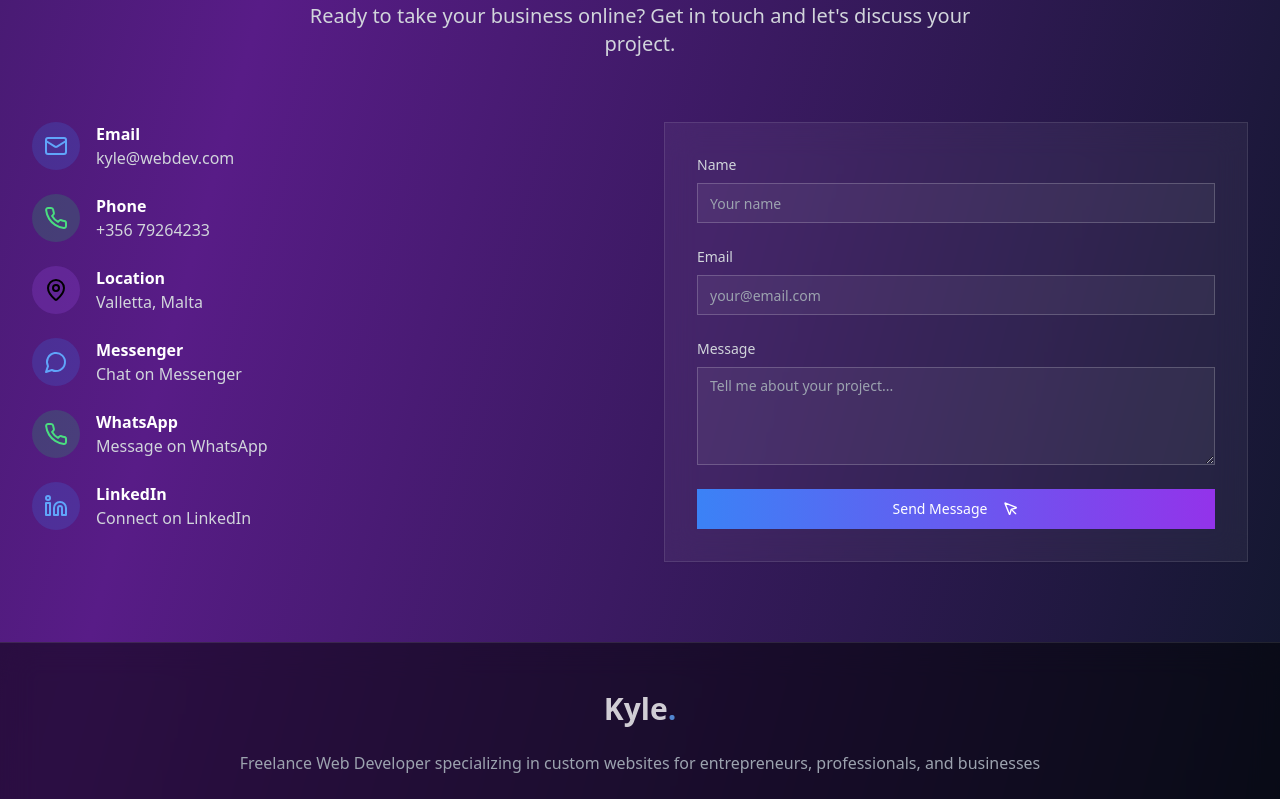
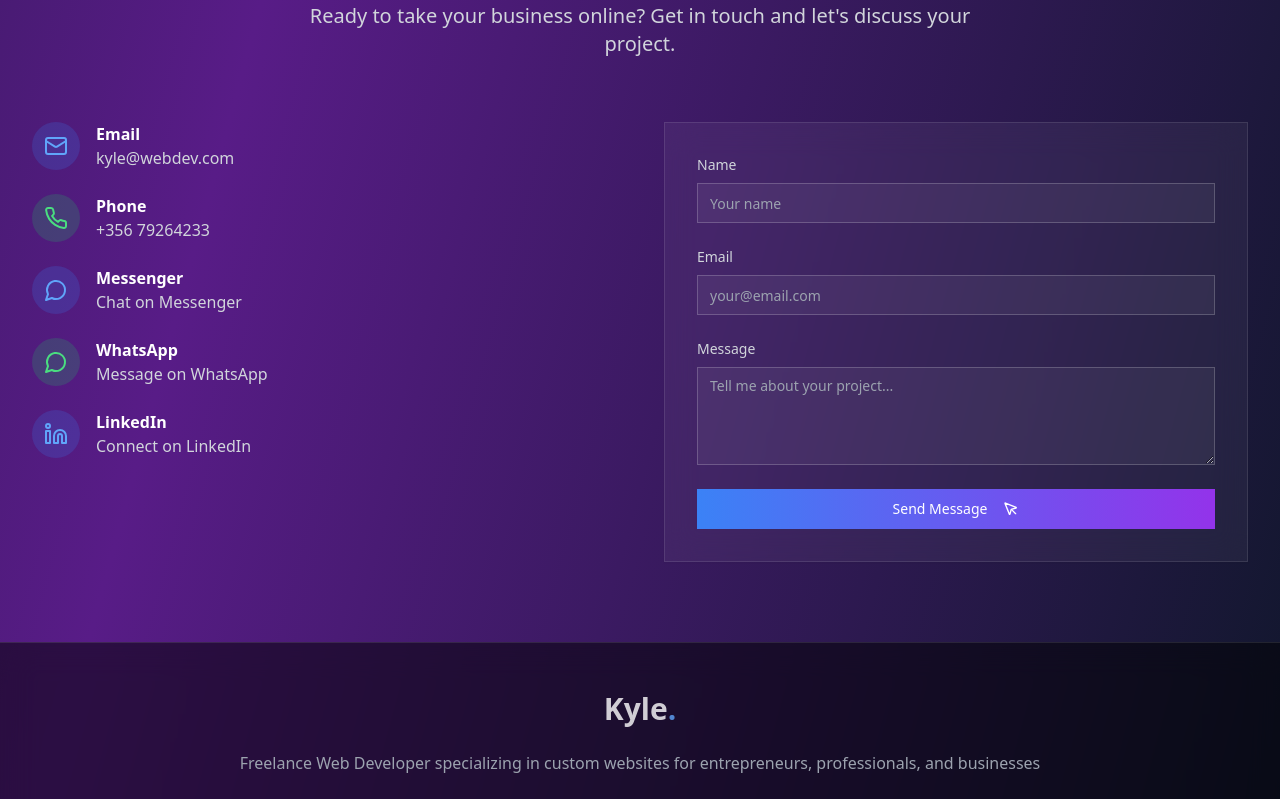
Before and after one commit to Cachia36/Personal-website, a Next.js app: page / in a window 1280 px wide. Shown: the part 3760-4559 px from the top of the page. Built offline with nearby package versions, Linux system fonts and the light colour scheme.

Commit message:
Update page.tsx

```diff
--- a/app/page.tsx
+++ b/app/page.tsx
@@ -593,7 +593,6 @@ export default function KylePortfolio() {
                     href: "mailto:kyle@webdev.com",
                   },
                   { icon: Phone, title: "Phone", value: "+356 79264233", color: "green", href: "tel:+35679264233" },
-                  { icon: MapPin, title: "Location", value: "Valletta, Malta", color: "purple", href: null },
                   {
                     icon: MessageCircle,
                     title: "Messenger",
@@ -602,7 +601,7 @@ export default function KylePortfolio() {
                     href: "https://m.me/@Kyle.Cachia",
                   },
                   {
-                    icon: Phone,
+                    icon: MessageCircle,
                     title: "WhatsApp",
                     value: "Message on WhatsApp",
                     color: "green",
```
